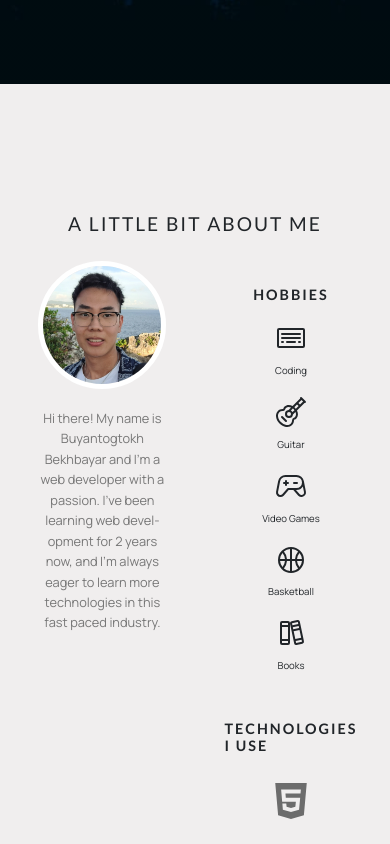
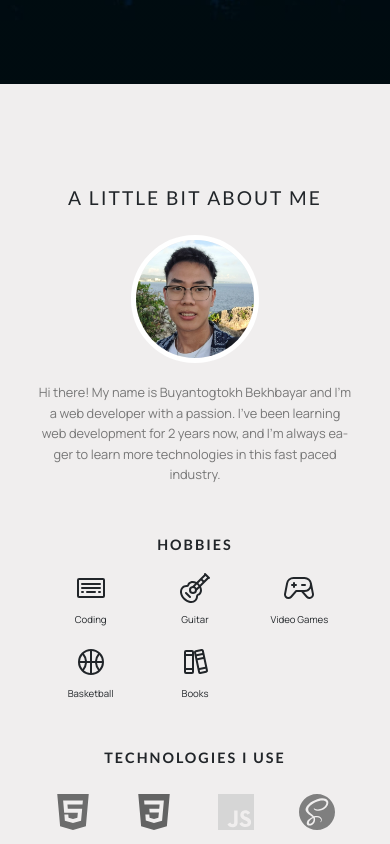
Before and after one commit to kamikaze0612/kamikaze0612.github.io, a website: page index.html in a window 390 px wide. Shown: the part 760-1604 px from the top of the page. Drawn offline with Linux system fonts and the light colour scheme.

Commit message:
Fix grid bug for small screens

```diff
--- a/sass/layout/_about.scss
+++ b/sass/layout/_about.scss
@@ -11,6 +11,13 @@
     grid-template-columns: repeat(2, 1fr);
     row-gap: 3.2rem;
     column-gap: 8rem;
+
+    @include respond(tablet) {
+      display: flex;
+      flex-direction: column;
+      gap: 3.2rem;
+      padding: 6.4rem 0;
+    }
   }
 
   @include respond(laptop-small) {
@@ -74,10 +81,6 @@
     }
 
     @include respond(tablet-small) {
-      width: 60vw;
-    }
-
-    @include respond(phone) {
       width: 100%;
     }
   }
```
Also changed, not shown: css/style.css, 1 other file.
